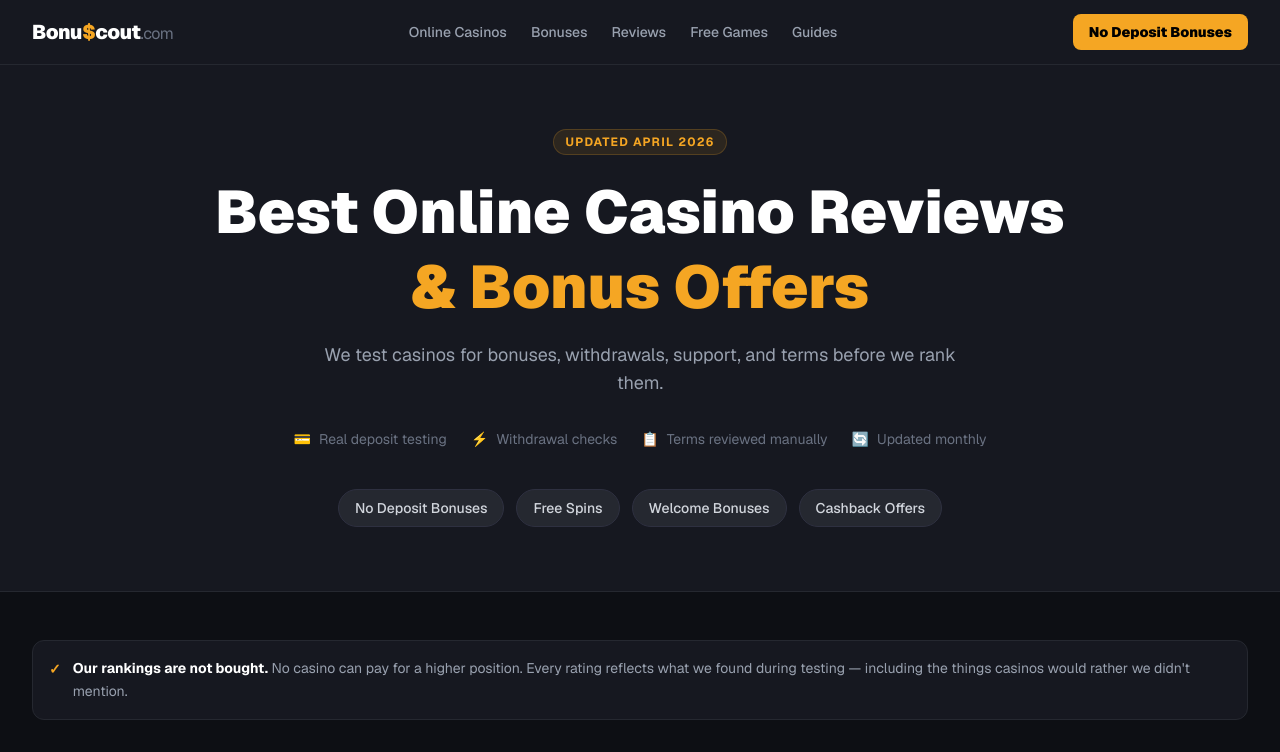
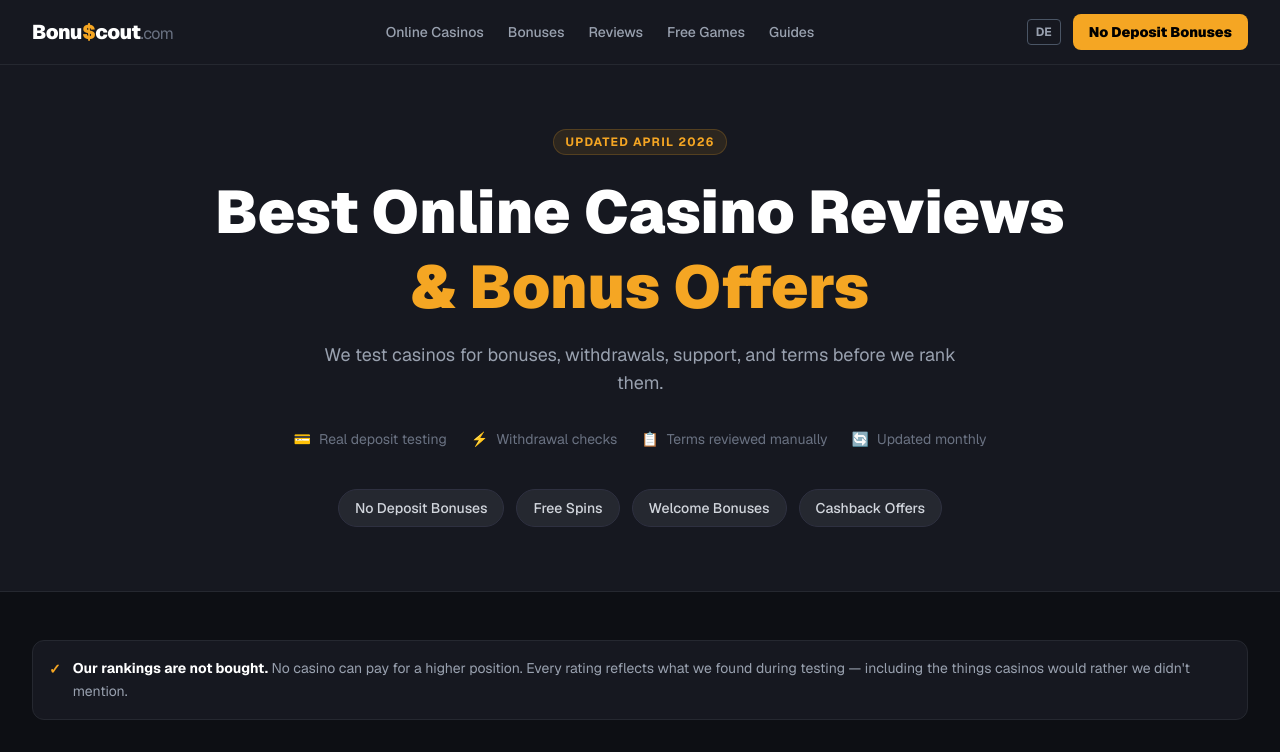
Before and after one commit to MVisionsML/bonuscout, a Next.js app: page / in a window 1280 px wide. Shown: the top 752 px of the page. Built offline with nearby package versions, Linux system fonts and the light colour scheme.

Commit message:
fix: add DE language switcher to English header

```diff
--- a/src/components/layout/Header.tsx
+++ b/src/components/layout/Header.tsx
@@ -37,6 +37,9 @@
           </nav>
 
           <div className="flex items-center gap-3">
+            <Link href="/de" className="text-xs font-bold border border-gray-600 px-2 py-1 rounded hover:border-[#F5A623] hover:text-[#F5A623] text-gray-400 transition-colors">
+              DE
+            </Link>
             <Link href="/bonuses/no-deposit" className="hidden sm:block bg-[#F5A623] hover:bg-[#E09520] text-black font-black text-sm px-4 py-2 rounded-lg transition-colors">
               No Deposit Bonuses
             </Link>
```
